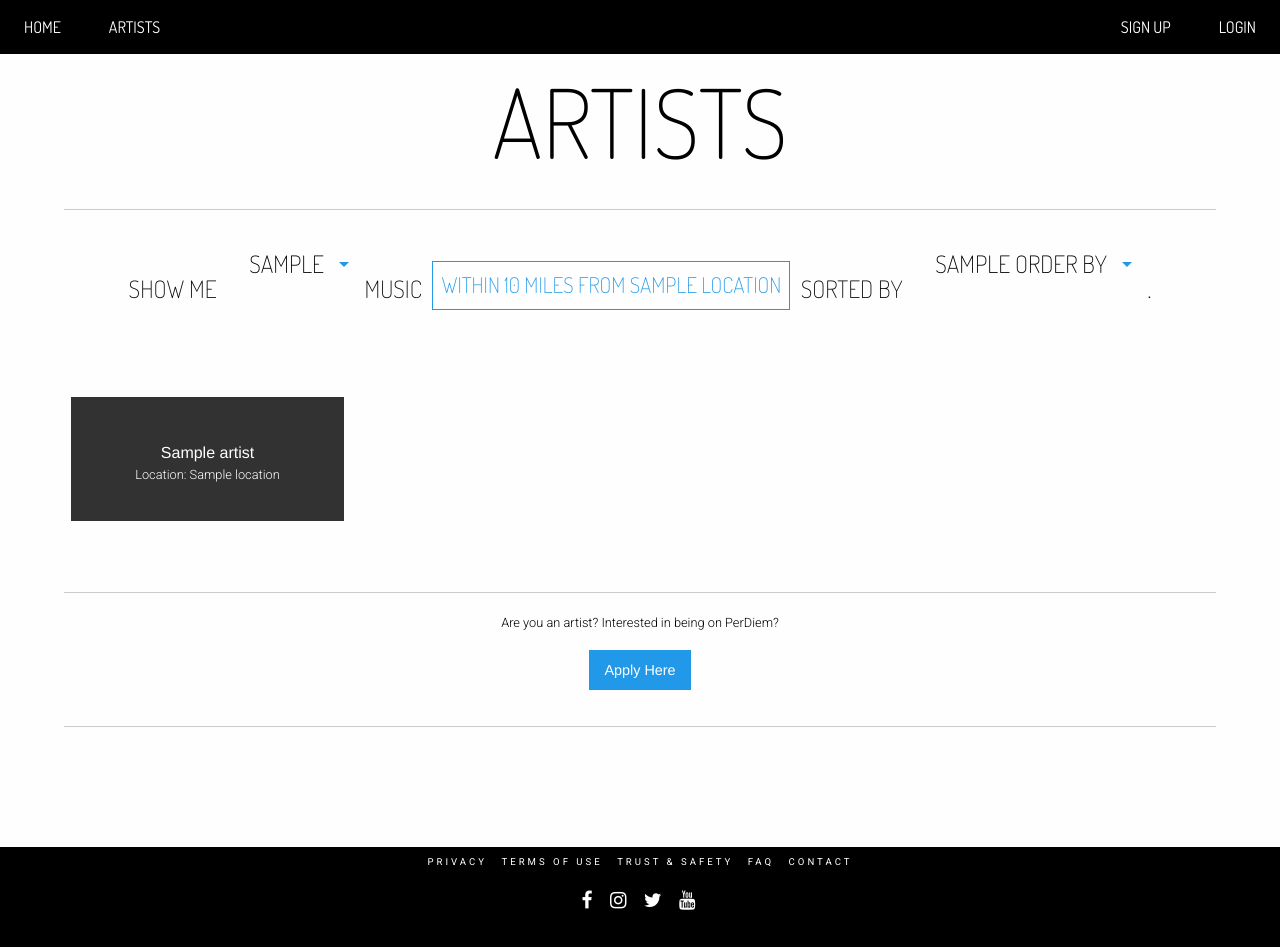
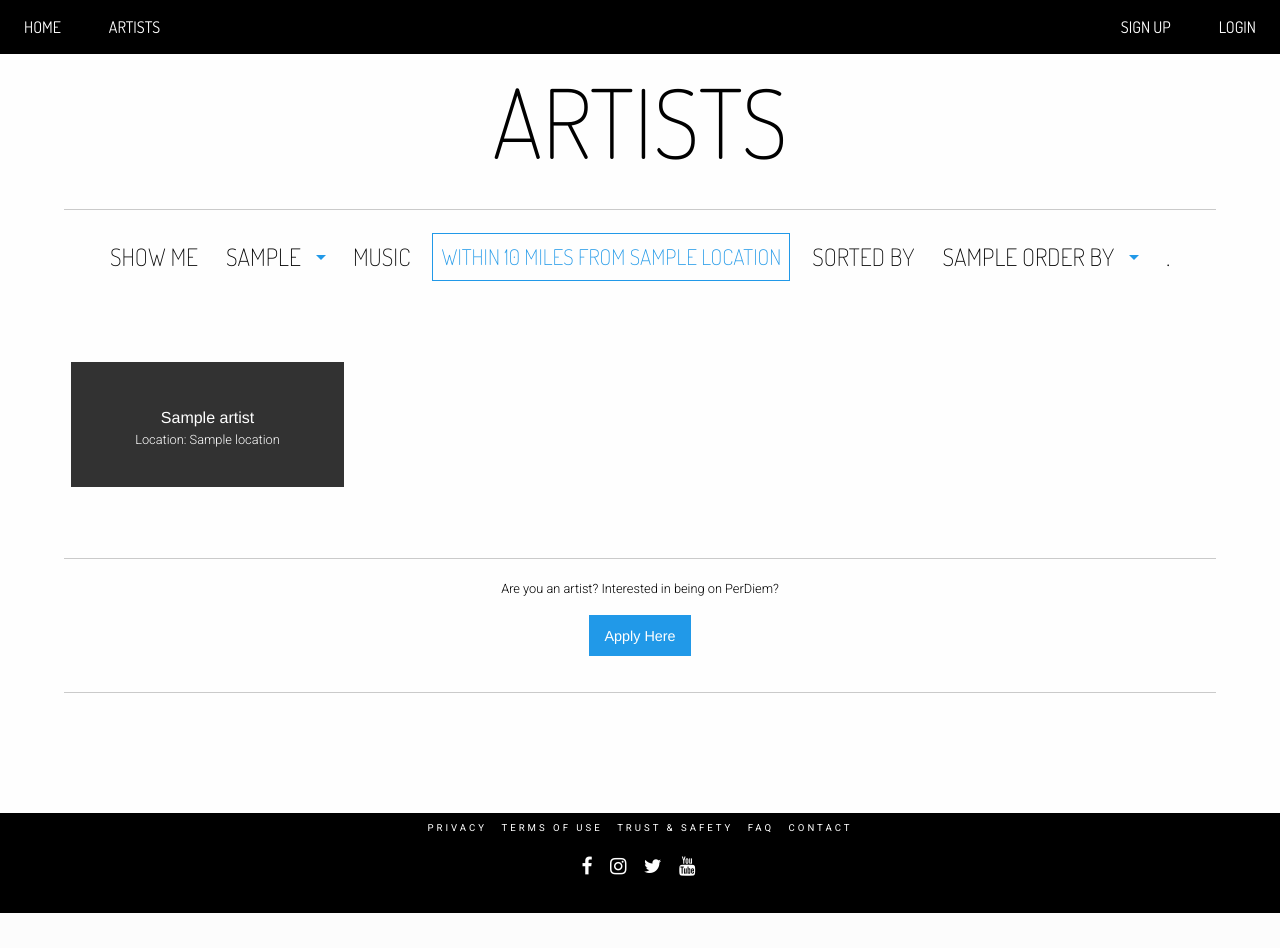
Before and after one commit to localastronaut/perdiem-django, a Django app: template templates/artist/artist_list.html in a window 1280 px wide. After the commit the page ends 913 px from the top, so only its background shows below. Run offline with Django 3.2, Linux system fonts and the light colour scheme; the template is opened without the code that fills it: most values are stand-ins (such as "Sample title", 1, 10 or a date in 2020); some libraries are stand-ins or nearby versions.

Commit message:
Refactored styling of artist list filters/sorting options

```diff
--- a/static/css/artist/artist_list.css
+++ b/static/css/artist/artist_list.css
@@ -11,12 +11,21 @@
     color: #fff;
 }
 
+.filter-sort-options .menu > li {
+    padding: 0.2em 0.5em;
+}
+.filter-sort-options .menu > li > a {
+    padding: 0;
+}
 .filter-sort-options h5 {
     display: inline-block;
     font-size: 1.5em;
     text-transform: uppercase;
     margin: 2px;
     padding: 4px;
+}
+.filter-sort-options h6 {
+    text-transform: uppercase;
 }
 
 .location {
--- a/static/css/perdiem.css
+++ b/static/css/perdiem.css
@@ -1,4 +1,4 @@
-h1, h2, h3, h4, h5, p, li, input [type=submit] {
+h1, h2, h3, h4, h5, h6, p, li, input [type=submit] {
     font-family: Dosis, sans-serif;
 }
 
--- a/templates/artist/artist_list.html
+++ b/templates/artist/artist_list.html
@@ -12,29 +12,29 @@
         <hr>
     </div>
     <div class="filter-sort-options center">
-        <h5>Show me</h5>
         <ul class="dropdown menu" id="genre" data-dropdown-menu data-options="disableHover:true; clickOpen:true;">
+            <li><h5>Show me</h5></li>
             <li class="is-dropdown-submenu-parent opens-right">
                 <a href="#"><h5>{{ active_genre }}</h5></a>
                 <ul class="menu is-dropdown-submenu">
                     {% if active_genre != 'All' %}
-                        <li><a href="?genre=All&sort={{ order_by.slug }}"><h5>ALL</h5></a></li>
+                        <li><a href="?genre=All&sort={{ order_by.slug }}"><h6>ALL</h6></a></li>
                     {% endif %}
                     {% for genre in genres %}
                         {% if genre != active_genre %}
-                            <li><a href="?genre={{ genre|urlencode }}&sort={{ order_by.slug }}"><h5>{{ genre }}</h5></a></li>
+                            <li><a href="?genre={{ genre|urlencode }}&sort={{ order_by.slug }}"><h6>{{ genre }}</h6></a></li>
                         {% endif %}
                     {% endfor %}
                 </ul>
             </li>
-        </ul>
-        <h5>music</h5>
+            <li><h5>music</h5></li>
+            <li>
                 <button class="button hollow location" id="location-dropdown-button" type="button" data-toggle="location-dropdown">
                     <h5>{% if distance %}within {{ distance }} miles{% endif %}
                     FROM {% if lat and lon %}my location{% elif location %}{{ location }}{% else %}ANYWHERE{% endif %}</h5>
                 </button>
                 <div class="dropdown-pane" id="location-dropdown" data-dropdown>
-            <h5>within</h5>
+                    <h6>within</h6>
                     <div class="row">
                         <div class="small-8 columns">
                             <div class="slider" data-slider data-initial-start="{% firstof distance 50 %}">
@@ -46,7 +46,7 @@
                             <input type="number" id="slider-miles">
                         </div>
                     </div>
-            <h5>miles of</h5>
+                    <h6>miles of</h6>
                     <div class="input-group" id="text-location" {% if lat and lon %}style="display: none;"{% endif %}>
                         <input class="input-group-field" type="text" placeholder="Los Angeles, CA" value="{% firstof location '' %}" />
                         <div class="input-group-button">
@@ -63,20 +63,20 @@
                     <button id="location-update-button" class="button">Update</button>
                     <button id="location-reset-button" class="button">Reset</button>
                 </div>
-        <h5>sorted by</h5>
-        <ul class="dropdown menu" id="order-by" data-dropdown-menu data-options="disableHover:true; clickOpen:true;">
+            </li>
+            <li><h5>sorted by</h5></li>
             <li class="is-dropdown-submenu-parent opens-right">
                 <a href="#"><h5>{{ order_by.name }}</h5></a>
                 <ul class="menu is-dropdown-submenu">
                     {% for option in sort_options %}
                         {% if option.slug != order_by.slug %}
-                            <li><a href="?genre={{ active_genre }}&sort={{ option.slug }}"><h5>{{ option.name }}</h5></a></li>
+                            <li><a href="?genre={{ active_genre }}&sort={{ option.slug }}"><h6>{{ option.name }}</h6></a></li>
                         {% endif %}
                     {% endfor %}
                 </ul>
             </li>
+            <li><h5>.</h5></li>
         </ul>
-        <h5>.</h5>
     </div>
     <p class="getting-location">Getting your location...</p>
     <div class="row small-up-1 medium-up-2 large-up-4 artistlist">
```
Lines whose indentation alone changed are shown as unchanged.
